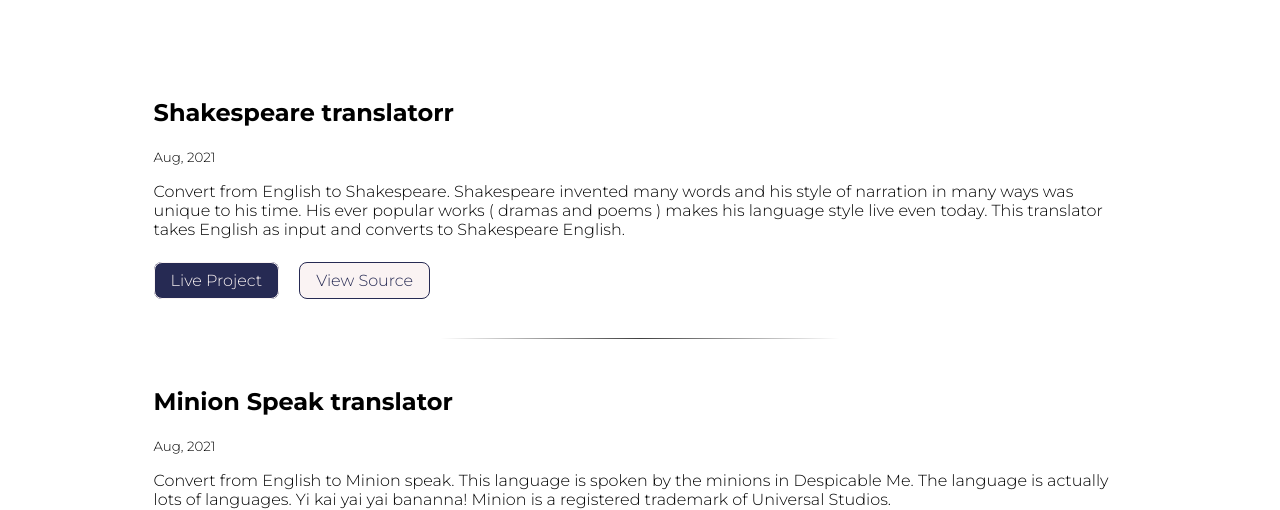
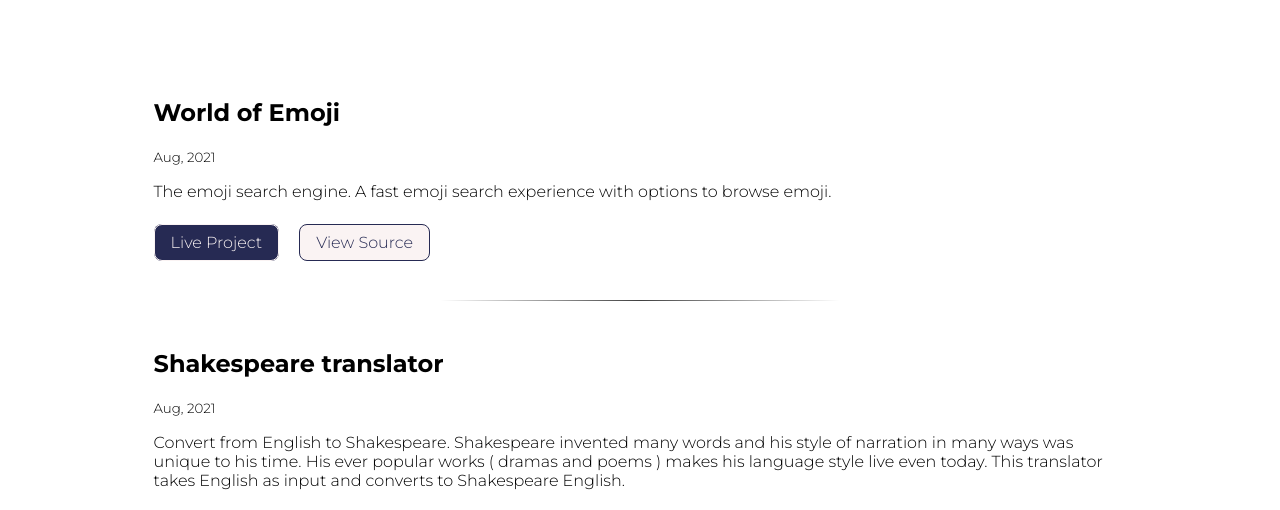
Before and after one commit to srishti-maurya/Portfolio, a plain HTML site: page projects.html in a window 1280 px wide. Shown: the part 281-791 px from the top of the page. Drawn offline with Linux system fonts and the light colour scheme.

Commit message:
added another project

```diff
--- a/projects.html
+++ b/projects.html
@@ -37,7 +37,26 @@
     </header>
     <section class="section-project">
       <div>
-        <h2>Shakespeare translatorr</h2>
+        <h2>World of Emoji</h2>
+        <small>Aug, 2021</small>
+        <p>
+
+          The emoji search engine. A fast emoji search experience with options to browse emoji.
+        </p>
+        <ul class="section-project-link">
+          <li>
+            <a href="https://8w60r.csb.app/" class="section-white-link">Live Project</a>
+          </li>
+          <li>
+              <a href="https://codesandbox.io/s/markseven-8w60r?file=/src/App.js" class="section-off-white-link">View Source</a>
+            </li>
+        </ul>
+      </div>
+    </section>
+    <hr>
+    <section class="section-project">
+      <div>
+        <h2>Shakespeare translator</h2>
         <small>Aug, 2021</small>
         <p>
 
```
